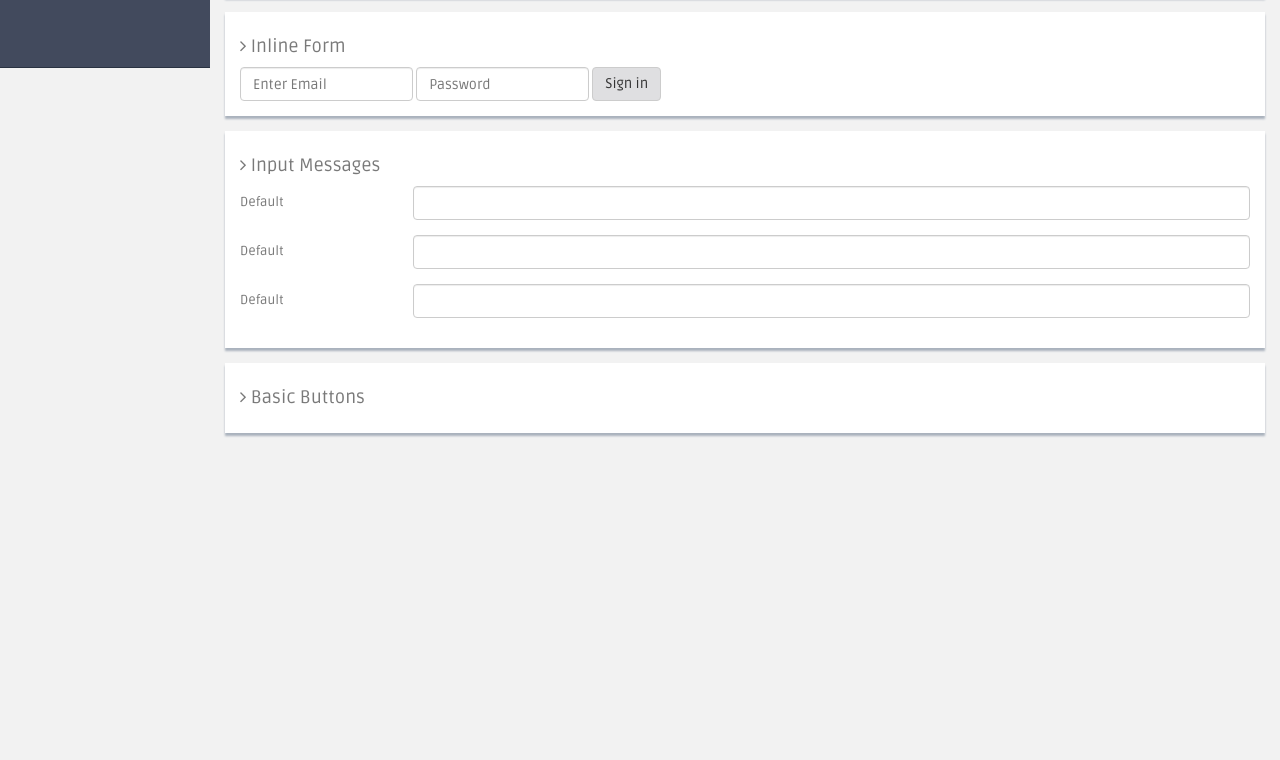
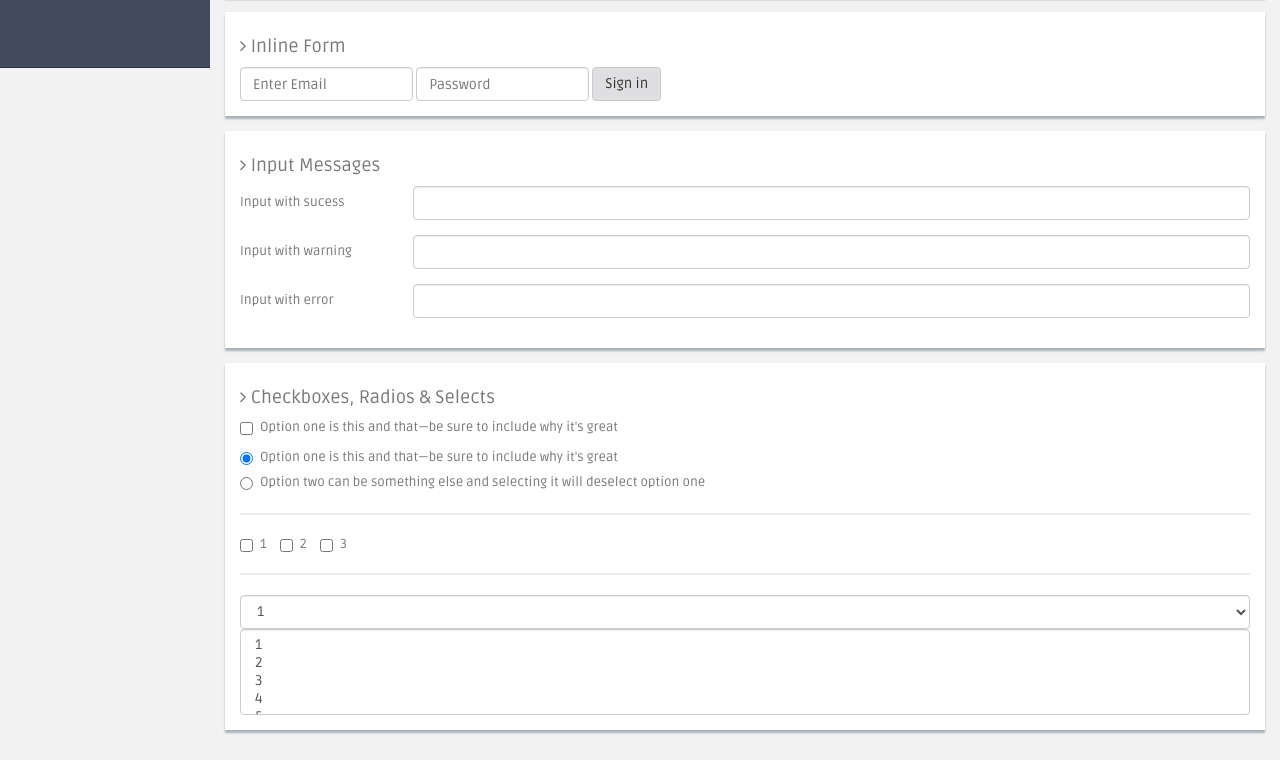
Before and after one commit to annabeth/Dashy, a plain HTML site: page form_component.html in a window 1280 px wide. Shown: the part 732-1492 px from the top of the page. Before the commit the page ends 1195 px from the top, so only its background shows below. Drawn offline with Linux system fonts and the light colour scheme.

Commit message:
finish form-component

```diff
--- a/form_component.html
+++ b/form_component.html
@@ -195,7 +195,7 @@
                     <h4><i class="fa fa-angle-right"></i> Input Messages</h4>
                     <form class="form-horizontal">
                          <div class="form-group">
-                            <label for="inputEmail3" class="col-sm-2 control-label pull-left">Default</label>
+                            <label for="inputEmail3" class="col-sm-2 control-label sucess">Input with sucess</label>
                             <div class="col-sm-10">
                               <input type="email" class="form-control" id="inputEmail3" >
                             </div>
@@ -203,7 +203,7 @@
                     </form>
                     <form class="form-horizontal">
                          <div class="form-group">
-                            <label for="inputEmail3" class="col-sm-2 control-label pull-left">Default</label>
+                            <label for="inputEmail3" class="col-sm-2 control-label pull-left">Input with warning</label>
                             <div class="col-sm-10">
                               <input type="email" class="form-control" id="inputEmail3" >
                             </div>
@@ -211,7 +211,7 @@
                     </form>
                     <form class="form-horizontal">
                          <div class="form-group">
-                            <label for="inputEmail3" class="col-sm-2 control-label pull-left">Default</label>
+                            <label for="inputEmail3" class="col-sm-2 control-label pull-left">Input with error</label>
                             <div class="col-sm-10">
                               <input type="email" class="form-control" id="inputEmail3" >
                             </div>
@@ -219,7 +219,58 @@
                     </form>
                 </div>
                 <div class="showback">
-                    <h4><i class="fa fa-angle-right"></i> Basic Buttons</h4>
+                    <h4><i class="fa fa-angle-right"></i> Checkboxes, Radios & Selects</h4>
+                    <!--first part-->
+                    <div class="checkbox">
+                      <label>
+                        <input type="checkbox" value="">
+                        Option one is this and that&mdash;be sure to include why it's great
+                      </label>
+                    </div>
+
+                    <div class="radio">
+                      <label>
+                        <input type="radio" name="optionsRadios" id="optionsRadios1" value="option1" checked>
+                        Option one is this and that&mdash;be sure to include why it's great
+                      </label>
+                    </div>
+                    <div class="radio">
+                      <label>
+                        <input type="radio" name="optionsRadios" id="optionsRadios2" value="option2">
+                        Option two can be something else and selecting it will deselect option one
+                      </label>
+                    </div>
+
+                    <hr class="divider">
+
+                    <!--second part-->
+                    <label class="checkbox-inline">
+                      <input type="checkbox" id="inlineCheckbox1" value="option1"> 1
+                    </label>
+                    <label class="checkbox-inline">
+                      <input type="checkbox" id="inlineCheckbox2" value="option2"> 2
+                    </label>
+                    <label class="checkbox-inline">
+                      <input type="checkbox" id="inlineCheckbox3" value="option3"> 3
+                    </label>
+
+                    <hr class="divider">
+
+                    <!--third part-->                                                    <select class="form-control">
+                      <option>1</option>
+                      <option>2</option>
+                      <option>3</option>
+                      <option>4</option>
+                      <option>5</option>
+                    </select>
+
+                    <select multiple class="form-control">
+                      <option>1</option>
+                      <option>2</option>
+                      <option>3</option>
+                      <option>4</option>
+                      <option>5</option>
+                    </select>
                 </div>
 
 
```
